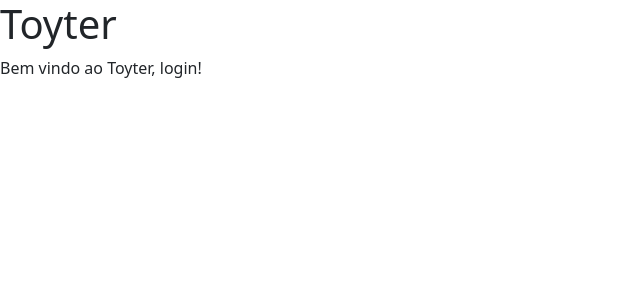
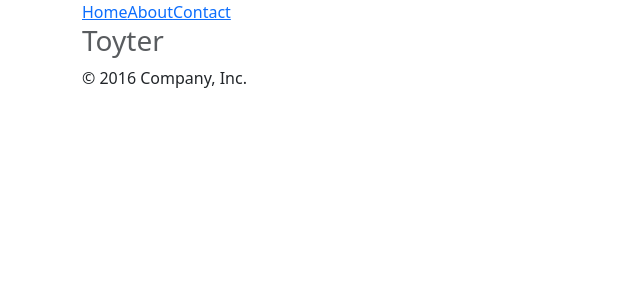
Before and after one commit to Nobre-Lucas/curso-flask-julia-rizza, a Flask app: page /login in a window 1280 px wide. Shown: the top 300 px of the page, without its empty margins (0-640 px from the left). Run offline with Flask 3, Linux system fonts and the light colour scheme; some libraries are stand-ins or nearby versions.

Commit message:
feat: add some templates and the login endpoint

```diff
--- a/app/__init__.py
+++ b/app/__init__.py
@@ -9,4 +9,4 @@ app.config.from_object('config')
 db = SQLAlchemy(app)
 migrate = Migrate(app, db)
 
-from app.controllers import index, greeting
+from app.controllers import index, greeting, login
--- a/app/controllers/index.py
+++ b/app/controllers/index.py
@@ -6,4 +6,8 @@ from app import app
 @app.route("/<user>")
 @app.route("/", defaults={'user':None})
 def index(user):
+    if user:
+        return render_template('index.html', user=user)
+    else:
+        user = ""
     return render_template('index.html', user=user)
--- /dev/null
+++ b/app/controllers/login.py
@@ -0,0 +1,7 @@
+from flask import render_template
+from app import app
+
+
+@app.route("/login")
+def login():
+    return render_template('base.html')
--- /dev/null
+++ b/app/templates/base.html
@@ -0,0 +1,55 @@
+
+<!DOCTYPE html>
+<html lang="en">
+  <head>
+    <meta charset="utf-8">
+    <meta http-equiv="X-UA-Compatible" content="IE=edge">
+    <meta name="viewport" content="width=device-width, initial-scale=1">
+    <!-- The above 3 meta tags *must* come first in the head; any other head content must come *after* these tags -->
+    <meta name="description" content="">
+    <meta name="author" content="">
+    <link rel="canonical" href="https://getbootstrap.com/docs/3.3/examples/jumbotron-narrow/">
+
+    <title>{% block title %}Toyter{% endblock%}</title>
+
+    <!-- Bootstrap core CSS -->
+    <link href="{{ url_for('static', filename='css/bootstrap.min.css') }}" rel="stylesheet">
+
+    <!-- Just for debugging purposes. Don't actually copy these 2 lines! -->
+    <!--[if lt IE 9]><script src="../../assets/js/ie8-responsive-file-warning.js"></script><![endif]-->
+    <script src="../../assets/js/ie-emulation-modes-warning.js"></script>
+
+    <!-- HTML5 shim and Respond.js for IE8 support of HTML5 elements and media queries -->
+    <!--[if lt IE 9]>
+      <script src="https://cdn.jsdelivr.net/npm/html5shiv@3.7.3/dist/html5shiv.min.js"></script>
+      <script src="https://cdn.jsdelivr.net/npm/respond.js@1.4.2/dest/respond.min.js"></script>
+    <![endif]-->
+  </head>
+
+  <body>
+
+    <div class="container">
+      <div class="header clearfix">
+        <nav>
+          <ul class="nav nav-pills pull-right">
+            <li role="presentation" class="active"><a href="#">Home</a></li>
+            <li role="presentation"><a href="#">About</a></li>
+            <li role="presentation"><a href="#">Contact</a></li>
+          </ul>
+        </nav>
+        <h3 class="text-muted">Toyter</h3>
+      </div>
+
+      {% block content %}
+      {% endblock %}
+
+      <footer class="footer">
+        <p>&copy; 2016 Company, Inc.</p>
+      </footer>
+
+    </div> <!-- /container -->
+
+    <script src="https://ajax.googleapis.com/ajax/libs/jquery/1.12.4/jquery.min.js"></script>
+    <script src="{{ url_for('static', filename='js/bootstrap.min.js') }}"></script>
+  </body>
+</html>
--- a/app/templates/index.html
+++ b/app/templates/index.html
@@ -1,19 +1,35 @@
-<!DOCTYPE html>
-<html lang="en">
-<head>
-    <meta charset="UTF-8">
-    <meta name="viewport" content="width=device-width, initial-scale=1.0">
-    <title>Toyter</title>
-    <link rel="stylesheet" href="{{ url_for('static', filename='css/bootstrap.min.css') }}">
-</head>
-<body>
-    <h1>Toyter</h1>
-    {% if user %}
-    <p>Bem vindo ao Toyter, {{ user }}!</p>
-    {% else %}
-    <p>Bem vindo ao Toyter!</p>
-    {% endif %}
+{% extends 'base.html' %}
 
-    <script src="{{ url_for('static', filename='js/bootstrap.min.js') }}"></script>
-</body>
-</html>
+{% block title %}{{ super() }} - Home{% endblock %}
+
+{% block content %}
+<div class="jumbotron">
+    <h1>Bem vindo ao Toyter {{ user }}!</h1>
+    <p class="lead">Cras justo odio, dapibus ac facilisis in, egestas eget quam. Fusce dapibus, tellus ac cursus commodo, tortor mauris condimentum nibh, ut fermentum massa justo sit amet risus.</p>
+    <p><a class="btn btn-lg btn-success" href="#" role="button">Sign up today</a></p>
+  </div>
+
+  <div class="row marketing">
+    <div class="col-lg-6">
+      <h4>Subheading</h4>
+      <p>Donec id elit non mi porta gravida at eget metus. Maecenas faucibus mollis interdum.</p>
+
+      <h4>Subheading</h4>
+      <p>Morbi leo risus, porta ac consectetur ac, vestibulum at eros. Cras mattis consectetur purus sit amet fermentum.</p>
+
+      <h4>Subheading</h4>
+      <p>Maecenas sed diam eget risus varius blandit sit amet non magna.</p>
+    </div>
+
+    <div class="col-lg-6">
+      <h4>Subheading</h4>
+      <p>Donec id elit non mi porta gravida at eget metus. Maecenas faucibus mollis interdum.</p>
+
+      <h4>Subheading</h4>
+      <p>Morbi leo risus, porta ac consectetur ac, vestibulum at eros. Cras mattis consectetur purus sit amet fermentum.</p>
+
+      <h4>Subheading</h4>
+      <p>Maecenas sed diam eget risus varius blandit sit amet non magna.</p>
+    </div>
+  </div>
+  {% endblock %}
```
